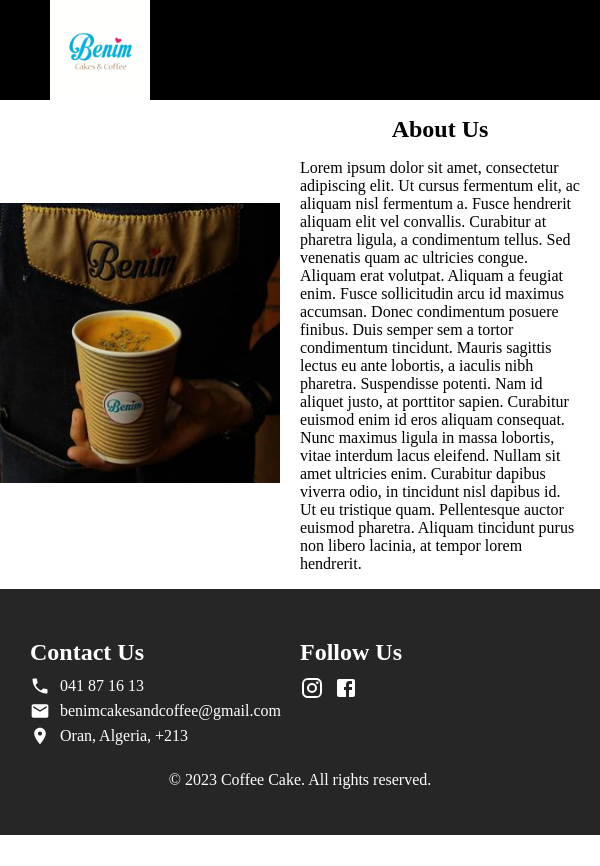
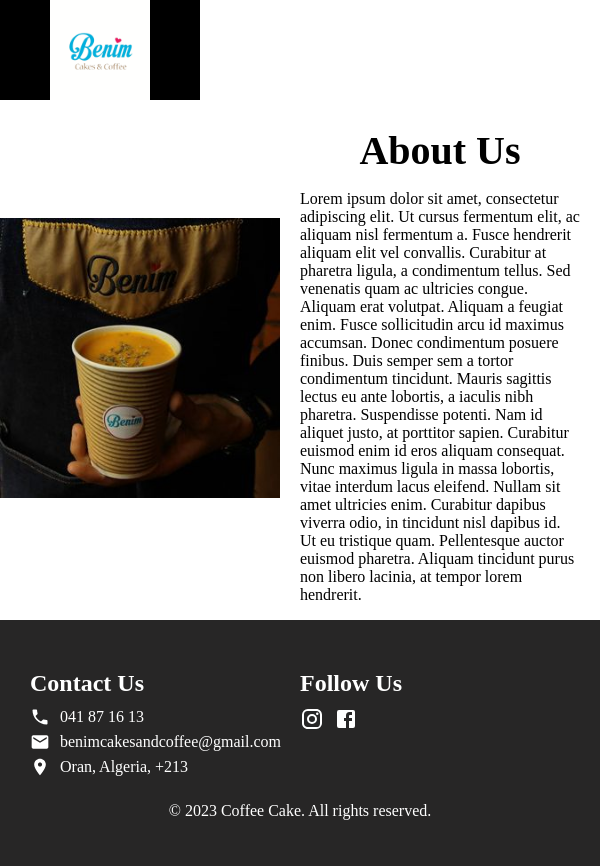
Before and after one commit to sohaibrachi/benim-project, a React (Vite) app: page /about in a window 600 px wide. Before the commit the page ends 835 px from the top, so only its background shows below. Built offline with nearby package versions, Linux system fonts and the light colour scheme.

Commit message:
edit-responsive

```diff
--- a/src/components/menuItem/MenuItem.css
+++ b/src/components/menuItem/MenuItem.css
@@ -72,11 +72,20 @@ cursor: pointer;
 @media only screen and (max-width: 1300px) {
 .products {
   grid-template-columns: 1fr 1fr;
+
 }
 }
 
 @media only screen and (max-width: 800px) {
 .products {
+
   grid-template-columns: 1fr;
+  margin: 0;
+  padding: 0;
+}
+.product{
+  width: 150PX;
+  height: 100PX;
+ padding-bottom: 40px;
 }
 }
--- a/src/components/navbar/Navbar.css
+++ b/src/components/navbar/Navbar.css
@@ -63,11 +63,11 @@
 }
 .navbar #open .hiddenLinks {
   display: inherit;
-  margin-left: 30px;
+  margin-left: 20px;
 
 }
 .navbar #open a {
-  width: 70px;
+  width: 30x;
   margin: 5px;
 }
 .navbar #close img {
@@ -90,7 +90,8 @@
 @media only screen and (max-width: 600px) {
   .navbar .rightSide {
     justify-content: flex-end;
-    padding-right: 50px;
+    padding-right: 0px;
+    width: 0;
 
   }
   .navbar .rightSide a {
@@ -105,6 +106,9 @@
   }
 }
 @media only screen and (min-width: 600px) {
+  .navbar{
+    width: 200px;
+  }
   .navbar .rightSide button {
     display: none;
   }
--- a/src/components/navbar/Navbar.jsx
+++ b/src/components/navbar/Navbar.jsx
@@ -16,9 +16,7 @@ function Navbar() {
         <img src={Logo} />
         <div className='hiddenLinks'>
           <Link to="/">Home</Link>
-          <Link to="/menu">Menu</Link>
           <Link to="/about">About</Link>
-          <Link to="/reservation">Reservation</Link>
           <Link to="/cart"> <ShoppingCart size={32} />
          </Link>
 
--- a/src/pages/about/About.css
+++ b/src/pages/about/About.css
@@ -26,7 +26,7 @@
 }
 
 .about-content h1 {
-  font-size: 24px;
+  font-size: 40px;
   margin-bottom: 10px;
   text-align: center;
 }
```
